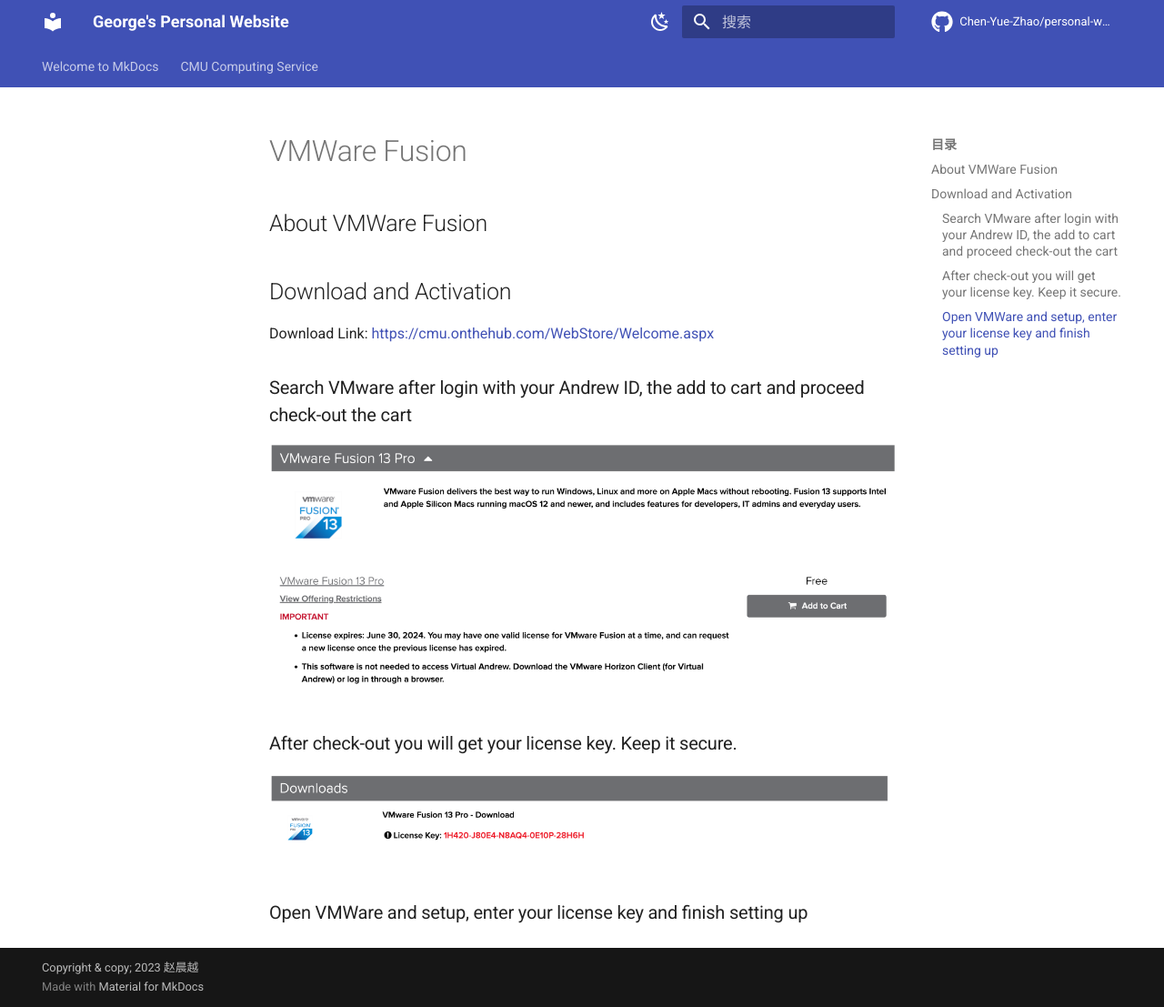
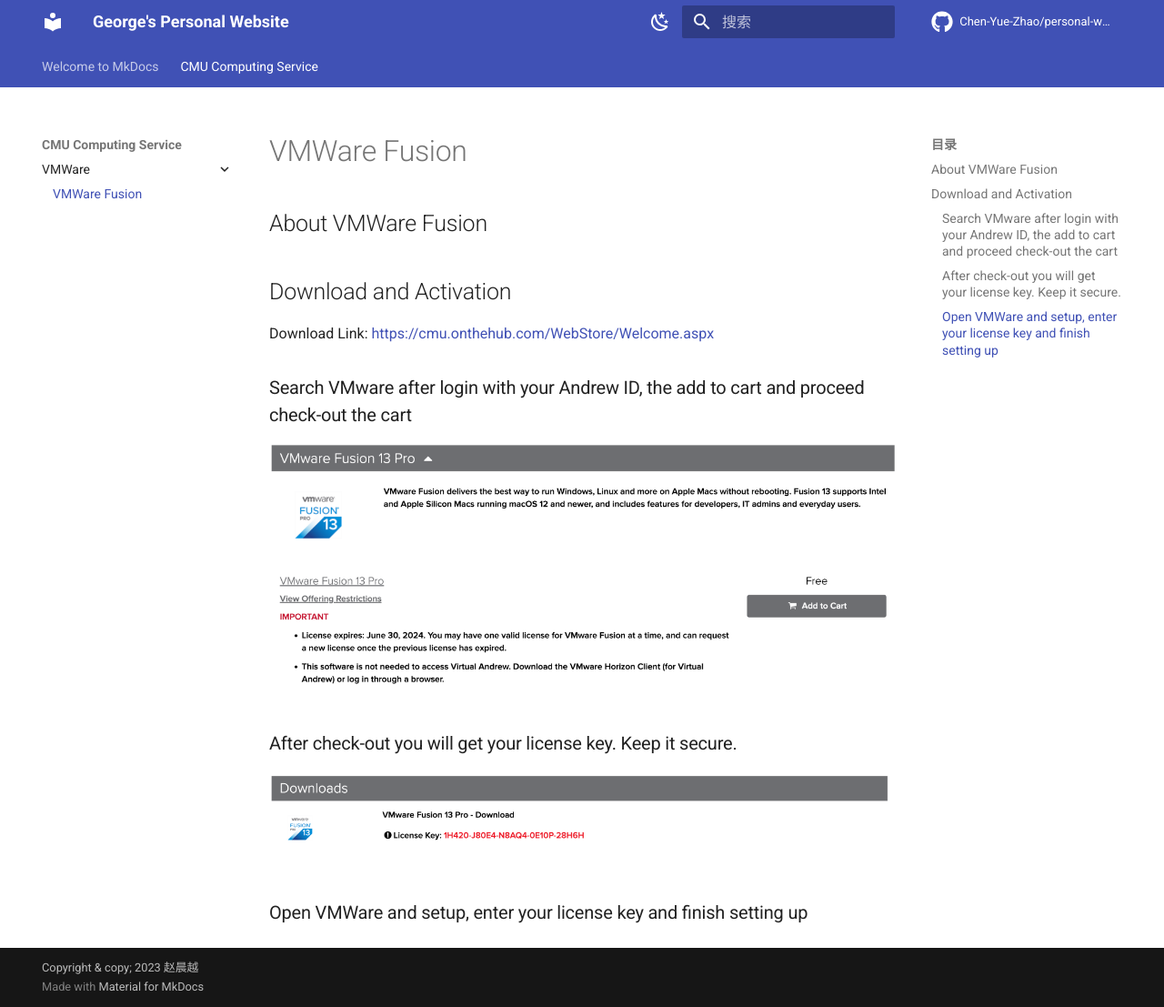
Before and after one commit to Chen-Yue-Zhao/personal-website-mkdocs, an MkDocs documentation site: the page built from docs/CMU Computing Service/VMWare/main.md, in a window 1280 px wide and 1107 px high. Shown: the whole window at 91% size. Built offline with MkDocs 1.6.1 and Material for MkDocs 9.7.7, drawn with Linux system fonts in a browser that asks for light colours; comment, search, counter and statistics services are not loaded.

Commit message:
Modify yml

```diff
--- a/mkdocs.yml
+++ b/mkdocs.yml
@@ -54,4 +54,4 @@
   - index.md
   - CMU Computing Service:
     - VMWare:
-      - main.md
+      - CMU Computing Service/VMWare/main.md
```
